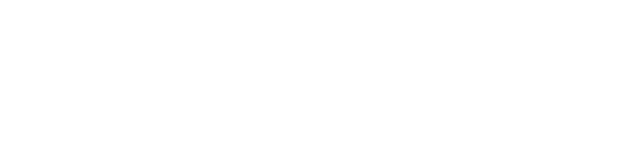
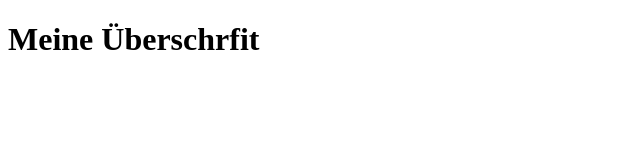
Before and after one commit to joschua0301/git_example, a plain HTML site: page index.html in a window 1280 px wide. Shown: the whole page, without its empty margins (0-640 px from the left). Drawn offline with Linux system fonts and the light colour scheme.

Commit message:
header added

```diff
--- a/index.html
+++ b/index.html
@@ -6,6 +6,6 @@
     <title>Document</title>
 </head>
 <body>
-
+    <h1>Meine Überschrfit</h1>
 </body>
 </html>
```
